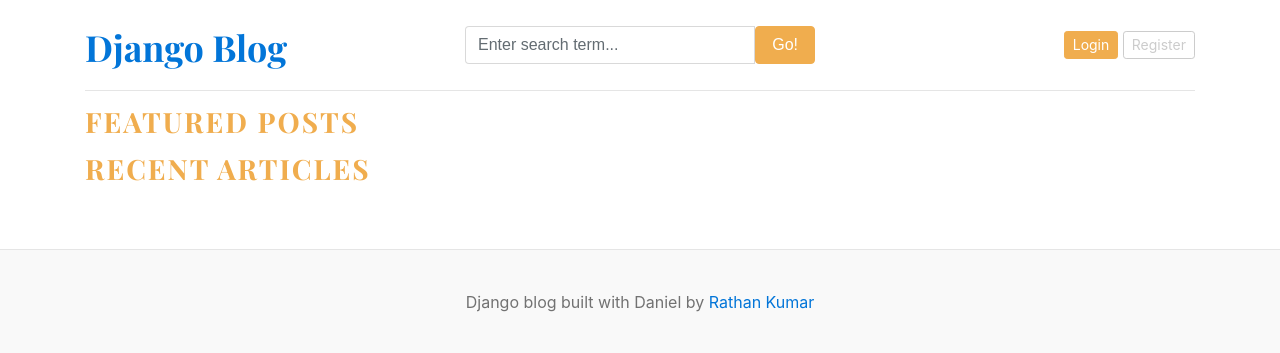
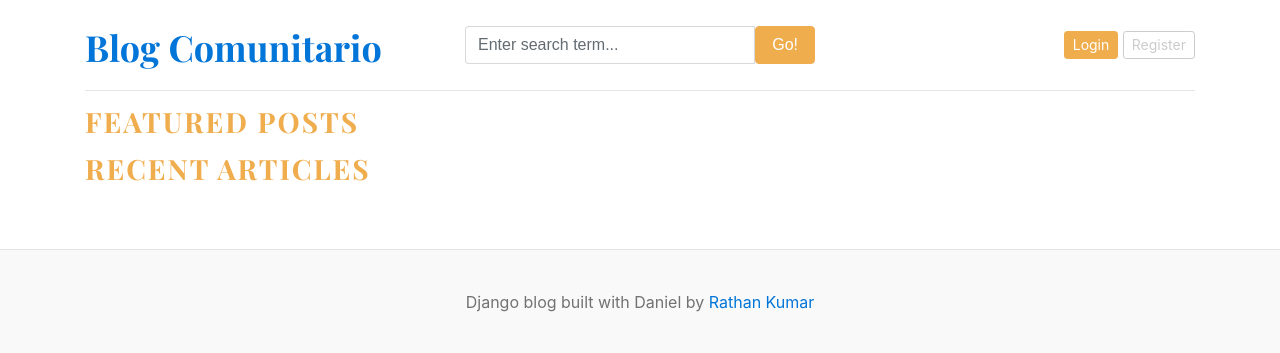
Before and after one commit to dadejecova/Blog-Django, a Django app: page / in a window 1280 px wide. Shown: the top 353 px of the page. Run offline with Django 5.2, Linux system fonts and the light colour scheme; data that the repository does not hold is empty.

Commit message:
DataUpdate

```diff
--- a/templates/base.html
+++ b/templates/base.html
@@ -8,7 +8,7 @@
     <meta charset="UTF-8">
     <meta http-equiv="X-UA-Compatible" content="IE=edge">
     <meta name="viewport" content="width=device-width, initial-scale=1.0">
-    <title>Django Blogs</title>
+    <title>Blog Comunitario</title>
     <link href="https://getbootstrap.com/docs/4.0/dist/css/bootstrap.min.css" rel="stylesheet">
     <link href="https://fonts.googleapis.com/css?family=Playfair+Display:700,900" rel="stylesheet">
     <link href="{% static 'css/blog.css' %}" rel="stylesheet">
@@ -18,7 +18,7 @@
       <header class="blog-header py-3">
         <div class="row flex-nowrap justify-content-between align-items-center">
           <div class="col-4 pt-1">
-            <a class="blog-header-logo text-dark" href="/">Django Blog</a>
+            <a class="blog-header-logo text-dark" href="/">Blog Comunitario</a>
           </div>
           <div class="col-4">
             <form action="{% url 'search' %}" method="GET">
```
